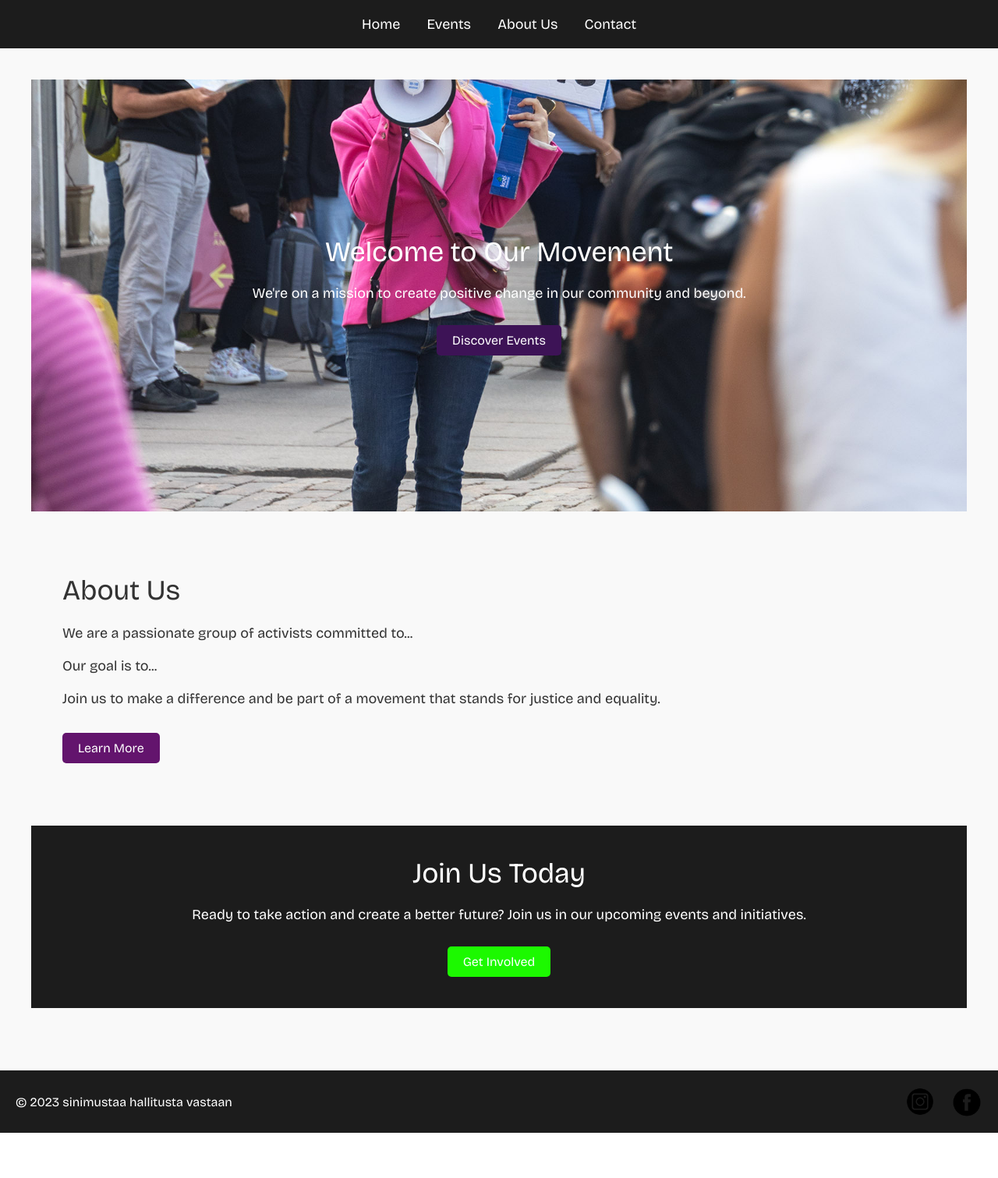
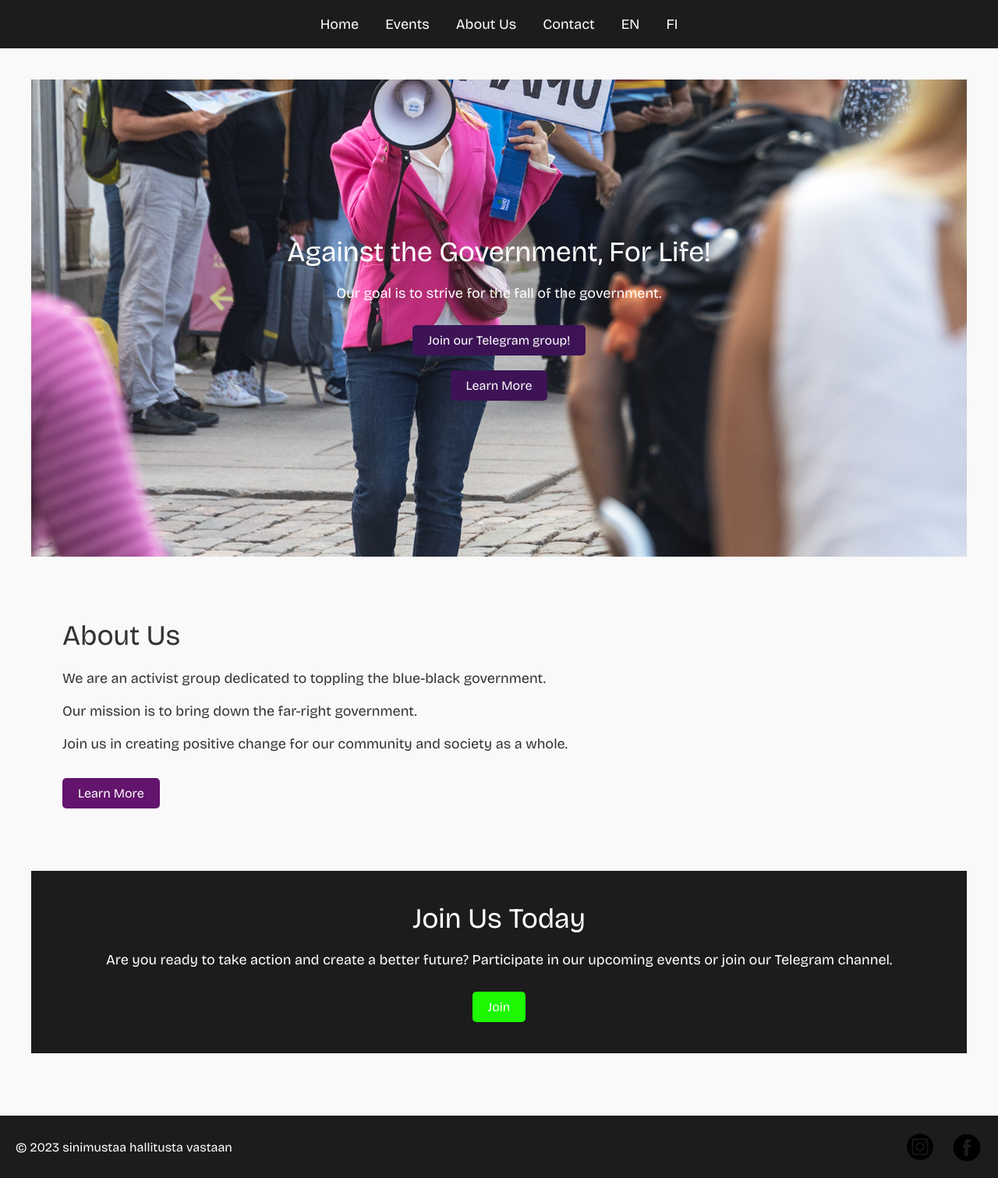
Before and after one commit to botsarefuture/smhv_website, a Flask app: page / in a window 1280 px wide. Shown: the whole page at 78% size. Before the commit the page ends 1453 px from the top, so only its background shows below. Run offline with Flask 3, Linux system fonts and the light colour scheme; some web fonts are replaced.

Commit message:
Added some things

```diff
--- a/app.py
+++ b/app.py
@@ -1,9 +1,6 @@
-from flask import Flask, render_template
+from flask import Flask, render_template, request, redirect, make_response
 
 app = Flask(__name__)
-
-
-
 
 events_data = [
     {
@@ -21,22 +18,44 @@ events_data = [
     # Add more events
 ]
 
+def get_template_folder(lang):
+    if lang == 'fi':
+        return 'fi'
+
+    return 'en'
+
+def set_language_cookie(lang):
+    response = make_response(redirect(request.referrer or '/'))
+    response.set_cookie('language', lang)
+    return response
 
 @app.route('/')
 def index():
-    return render_template('index.html', title="Your Movement Name", current_year=2023)
+    lang = request.cookies.get('language', request.accept_languages.best_match(['fi', 'en']))
+    template_folder = get_template_folder(lang)
+    return render_template(f'{template_folder}/index.html', title="Your Movement Name", current_year=2023)
 
 @app.route('/events')
 def events():
-    return render_template('events.html', title='Events', events=events_data, current_year=2023)
+    lang = request.cookies.get('language', request.accept_languages.best_match(['fi', 'en']))
+    template_folder = get_template_folder(lang)
+    return render_template(f'{template_folder}/events.html', title='Events', events=events_data, current_year=2023)
 
 @app.route('/about')
 def about():
-    return render_template('about.html', title='About Us')
+    lang = request.cookies.get('language', request.accept_languages.best_match(['fi', 'en']))
+    template_folder = get_template_folder(lang)
+    return render_template(f'{template_folder}/about.html', title='About Us')
 
 @app.route('/contact')
 def contact():
-    return render_template('contact.html', title="Contact Us", current_year=2023)
+    lang = request.cookies.get('language', request.accept_languages.best_match(['fi', 'en']))
+    template_folder = get_template_folder(lang)
+    return render_template(f'{template_folder}/contact.html', title="Contact Us", current_year=2023)
+
+@app.route('/change_language/<lang>')
+def change_language(lang):
+    return set_language_cookie(lang)
 
 if __name__ == '__main__':
     app.run(debug=True)
--- a/static/css/contact.css
+++ b/static/css/contact.css
@@ -53,3 +53,9 @@
 .contact-form button:hover {
     background-color: #63146D;
 }
+
+.alternative-contact {
+    font-style: italic;
+    color: #888;
+    margin-top: 10px;
+}
--- a/templates/base.html
+++ b/templates/base.html
@@ -14,8 +14,10 @@
             <ul>
                 <li><a href="{{ url_for('index') }}">Home</a></li>
                 <li><a href="{{ url_for('events') }}">Events</a></li>
-                <li><a href="{{ url_for('about') }}">About Us</a></li> <!-- New link for About Us -->
+                <li><a href="{{ url_for('about') }}">About Us</a></li>
                 <li><a href="{{ url_for('contact') }}">Contact</a></li>
+                <li><a href="{{ url_for('change_language', lang='en') }}">EN</a></li>
+                <li><a href="{{ url_for('change_language', lang='fi') }}">FI</a></li>
             </ul>
         </nav>
     </header>
--- /dev/null
+++ b/templates/en/index.html
@@ -0,0 +1,29 @@
+{% extends 'base.html' %}
+
+{% block content %}
+    <section class="hero">
+        <div class="hero-content">
+            <h2>Against the Government, For Life!</h2>
+            <p>Our goal is to strive for the fall of the government.</p>
+            <a href="https://t.me/+OpSHLCqznS5hMThk" class="cta-button">Join our Telegram group!</a>
+
+            <br><br>
+
+            <a href="{{ url_for('about') }}" class="cta-button">Learn More</a>
+        </div>
+    </section>
+    <section class="about-us">
+        <h2>About Us</h2>
+        <div class="about-content">
+            <p>We are an activist group dedicated to toppling the blue-black government.</p>
+            <p>Our mission is to bring down the far-right government.</p>
+            <p>Join us in creating positive change for our community and society as a whole.</p>
+        </div>
+        <a href="{{ url_for('about') }}" class="cta-button">Learn More</a>
+    </section>
+    <section class="join-us">
+        <h2>Join Us Today</h2>
+        <p>Are you ready to take action and create a better future? Participate in our upcoming events or join our Telegram channel.</p>
+        <a href="{{ url_for('contact') }}" class="cta-button">Join</a>
+    </section>
+{% endblock %}
--- a/templates/index.html
+++ /dev/null
@@ -1,25 +0,0 @@
-{% extends 'base.html' %}
-
-{% block content %}
-    <section class="hero">
-        <div class="hero-content">
-            <h2>Welcome to Our Movement</h2>
-            <p>We're on a mission to create positive change in our community and beyond.</p>
-            <a href="{{ url_for('events') }}" class="cta-button">Discover Events</a>
-        </div>
-    </section>
-    <section class="about-us">
-        <h2>About Us</h2>
-        <div class="about-content">
-            <p>We are a passionate group of activists committed to...</p>
-            <p>Our goal is to...</p>
-            <p>Join us to make a difference and be part of a movement that stands for justice and equality.</p>
-        </div>
-        <a href="{{ url_for('about') }}" class="cta-button">Learn More</a>
-    </section>
-    <section class="join-us">
-        <h2>Join Us Today</h2>
-        <p>Ready to take action and create a better future? Join us in our upcoming events and initiatives.</p>
-        <a href="{{ url_for('contact') }}" class="cta-button">Get Involved</a>
-    </section>
-{% endblock %}
```
Also changed, not shown: templates/contact.html (deleted, +0 -20 lines), templates/en/contact.html (added, +21 -0 lines), templates/fi/about.html (added, +21 -0 lines), templates/fi/contact.html (added, +21 -0 lines), templates/fi/events.html (added, +17 -0 lines), templates/fi/index.html (added, +30 -0 lines), templates/en/about.html (renamed from templates/about.html), templates/en/events.html (renamed from templates/events.html).
